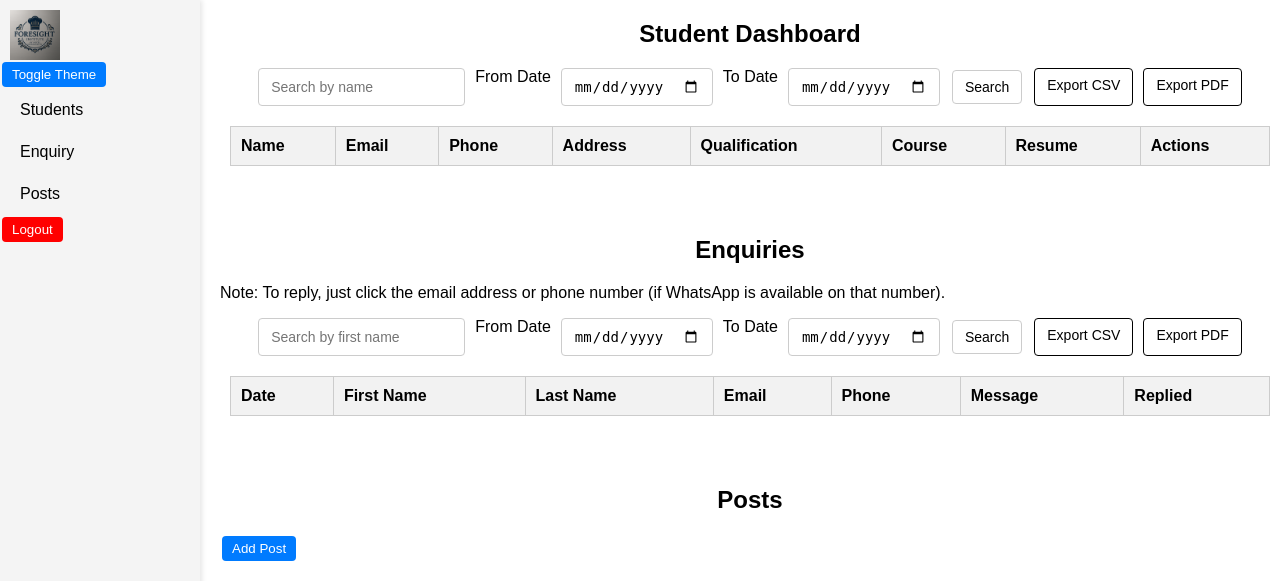
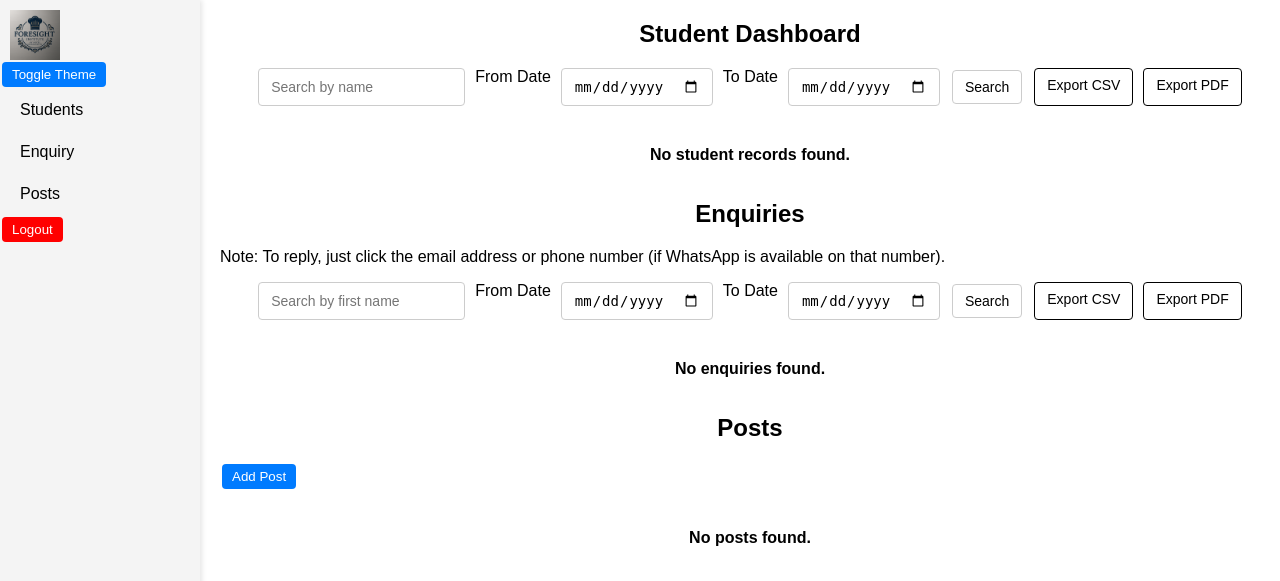
Before and after one commit to abhinav4067/Forsight, a Django app: page /add_post/ in a window 1280 px wide. Shown: the top 581 px of the page. Run offline with Django 5.2, Linux system fonts and the light colour scheme; lists and menus that the app fills with data are empty.

Commit message:
final updation

```diff
--- a/Foresight/templates/foresight_app/dashboard.html
+++ b/Foresight/templates/foresight_app/dashboard.html
@@ -252,6 +252,7 @@
 
 
     <div class="table-container">
+        {% if students %}
       <table>
         <tr>
           <th>Name</th><th>Email</th><th>Phone</th><th>Address</th><th>Qualification</th><th>Course</th><th>Resume</th><th>Actions</th>
@@ -305,6 +306,9 @@
         </div>
         {% endfor %}
       </table>
+      {% else %}
+      <p style="text-align: center; font-weight: bold; margin-top: 20px;">No student records found.</p>
+      {% endif %}
     </div>
   </div>
   <div id="enquiry-section">
@@ -326,6 +330,7 @@
 
     <!-- Enquiries Table -->
     <div class="table-container">
+        {% if enquiries %}
       <table>
         <thead>
           <tr>
@@ -363,6 +368,9 @@
           {% endfor %}
         </tbody>
       </table>
+      {% else %}
+      <p style="text-align: center; font-weight: bold; margin-top: 20px;">No enquiries found.</p>
+      {% endif %}
     </div>
   </div>
 
@@ -543,6 +551,7 @@
 
   <!-- Post Table -->
   <div class="table-container">
+    {% if posts %}
     <table>
       <thead>
         <tr>
@@ -569,6 +578,9 @@
         <!-- More rows go here -->
       </tbody>
     </table>
+    {% else %}
+    <p style="text-align: center; font-weight: bold; margin-top: 20px;">No posts found.</p>
+    {% endif %}
   </div>
 
   <!-- Hidden delete form -->
```
